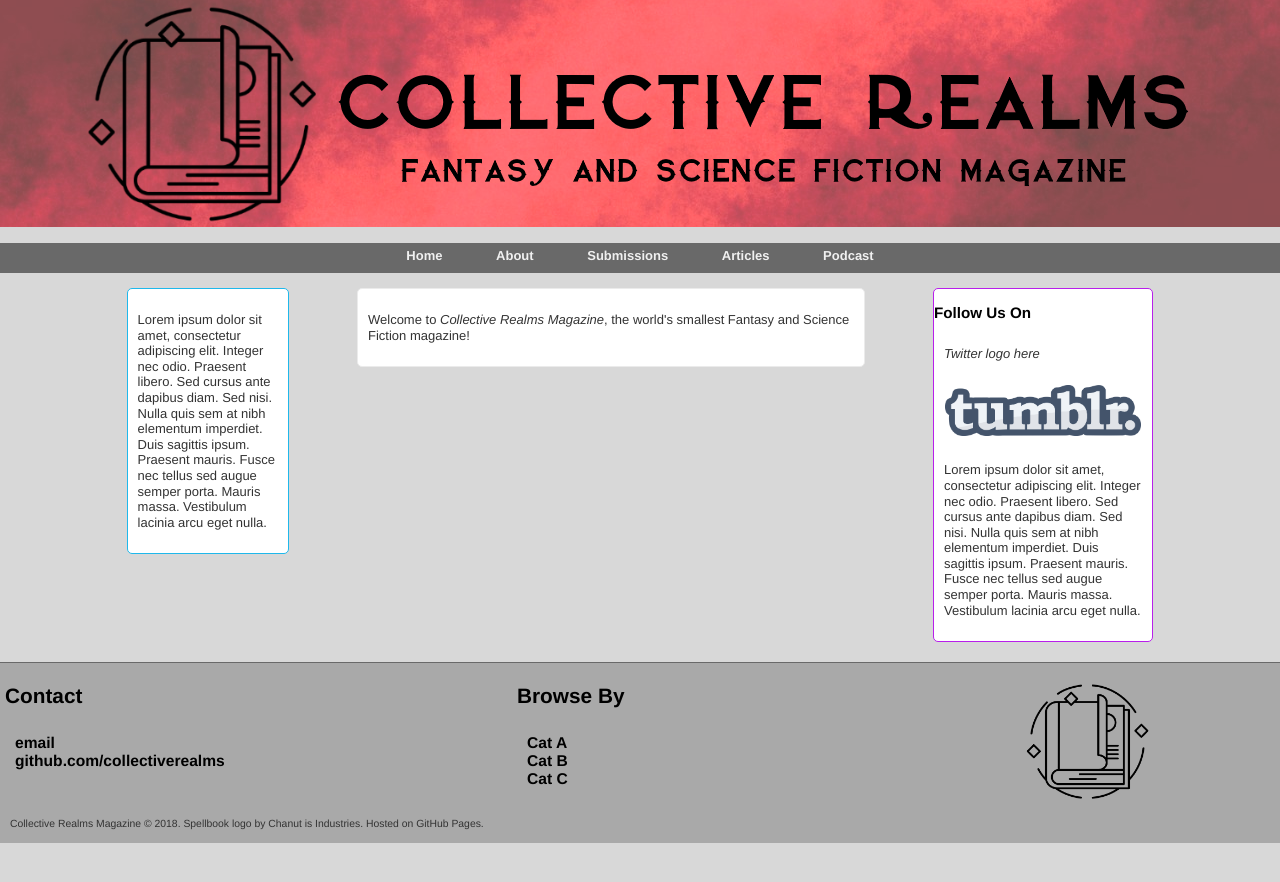
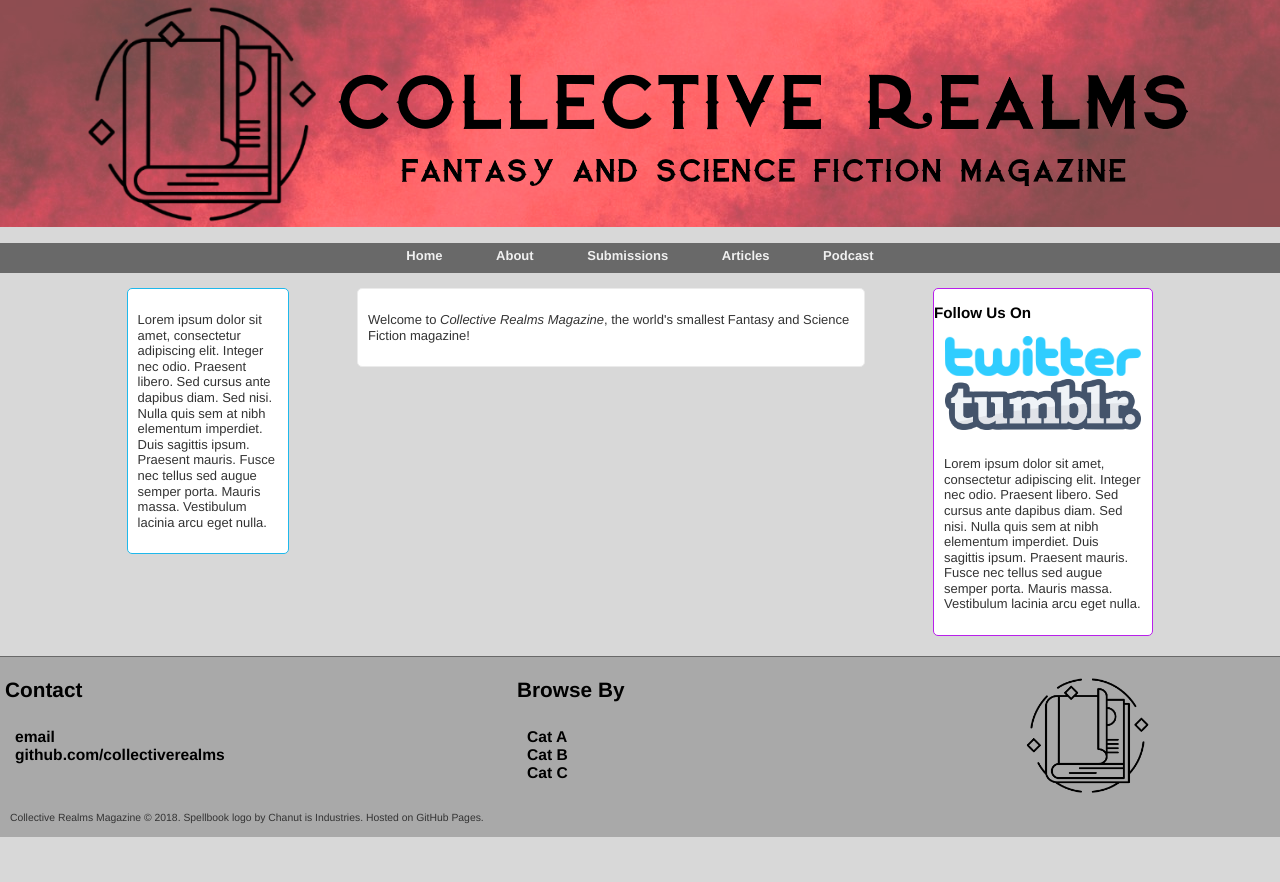
Before and after one commit to collectiverealms/collectiverealms, a Jekyll site: the page built from index.html, in a window 1280 px wide. Shown: the top 882 px of the page. Built offline with Jekyll 4.4.1, drawn with Linux system fonts in a browser that asks for light colours; the list of posts is cut into pages by our own code.

Commit message:
Update rightcolumn.html

```diff
--- a/_includes/rightcolumn.html
+++ b/_includes/rightcolumn.html
@@ -1,7 +1,7 @@
  <div id="rightcolumnwrap">
         <div id="rightcolumn">
                 <h3>Follow Us On</h3>
-                <p><i>Twitter logo here</i></p>
+                <a href="https://twitter.com/CollectiveRealm"><img src="https://github.com/collectiverealms/collectiverealms/blob/master/assets/media-logos/twitter.png?raw=true" class="logo" alt="Twitter Logo"></a>
                 <a href="https://collectiverealms.tumblr.com/"><img src="https://github.com/collectiverealms/collectiverealms/blob/master/assets/media-logos/tumblr-logo.png?raw=true" alt="Tumblr Logo" class="logo"></a>
 
                 <p>Lorem ipsum dolor sit amet, consectetur adipiscing elit. Integer nec odio. Praesent libero. Sed cursus ante dapibus diam. Sed nisi. Nulla quis sem at nibh elementum imperdiet. Duis sagittis ipsum. Praesent mauris. Fusce nec tellus sed augue semper porta. Mauris massa. Vestibulum lacinia arcu eget nulla.</p>
```
